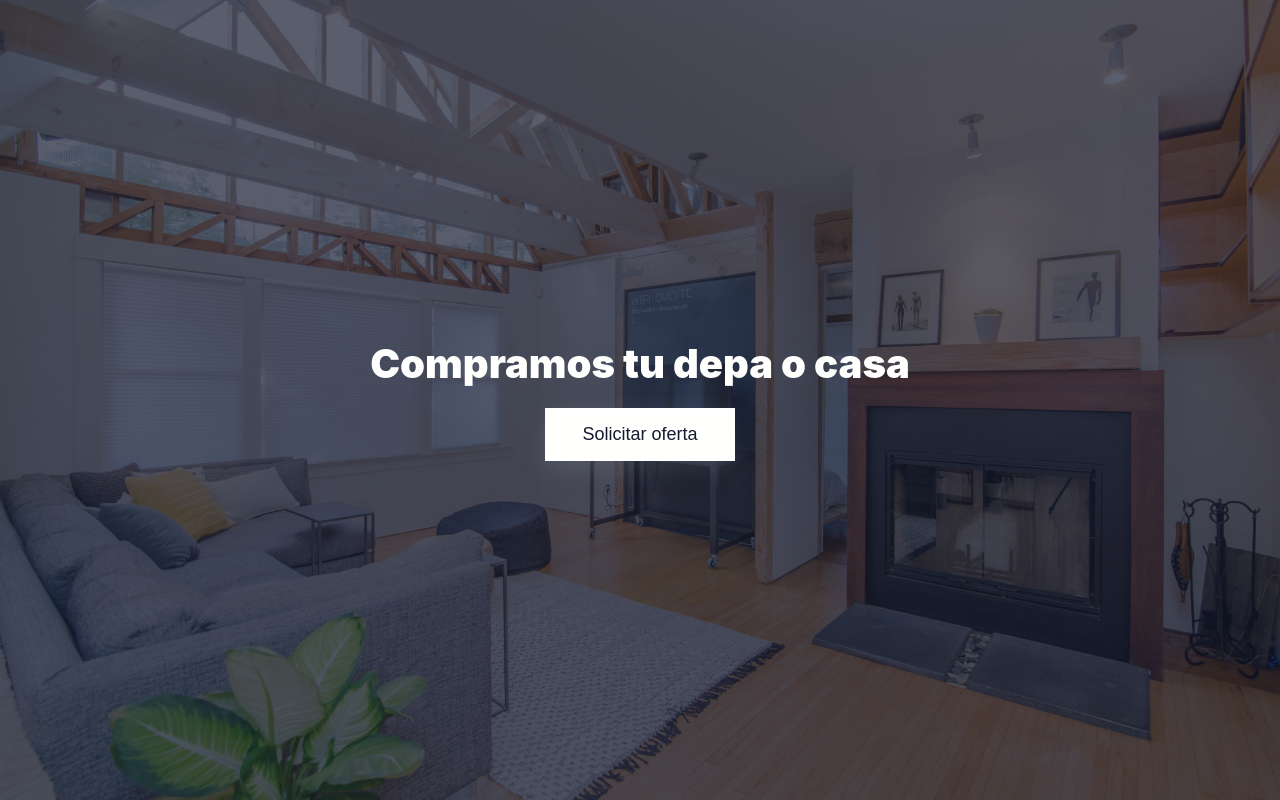
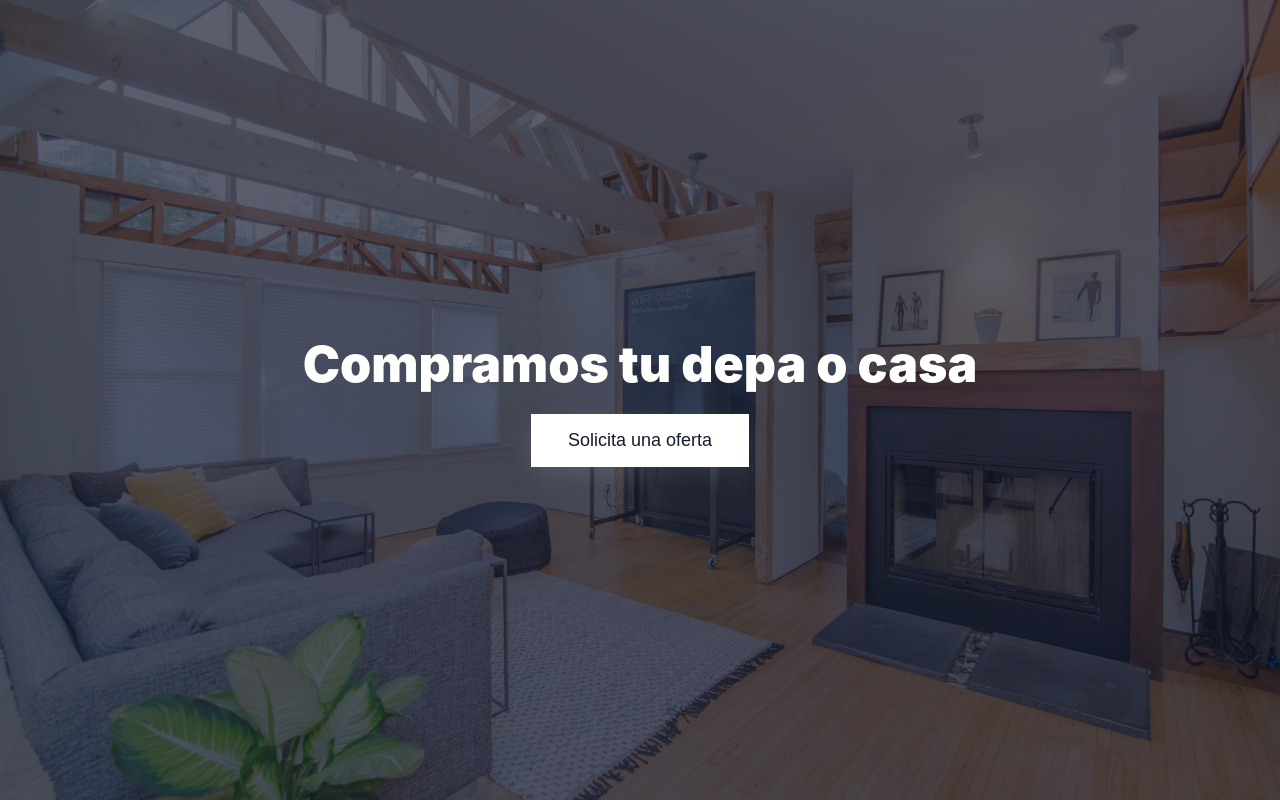
Before and after one commit to ShocKWavEv1/challenge-habi, a React (Create React App) app: page / in a window 1280 px wide. Built offline with nearby package versions, Linux system fonts and the light colour scheme.

Commit message:
minor changes

```diff
--- a/src/App.js
+++ b/src/App.js
@@ -11,7 +11,7 @@ function App() {
   const [currentIdx, handleCurrentIdx] = useState(localStorage.getItem("currentIdx"));
   const [payload, setPayload] = useState(initialState);
 
-  const navigate = useNavigate()
+  const navigate = useNavigate();
 
 	const currentStep = localStorage.getItem("currentIdx");
 
--- a/src/components/Input/Input.js
+++ b/src/components/Input/Input.js
@@ -9,6 +9,6 @@ export const Input = styled.input`
     color: ${props => props.theme.colors.black["500"]};
     background-color: white;
     ::placeholder {
-        color: ${props => props.theme.colors.black["300"]};
+        color: ${props => props.theme.colors.black["400"]};
     }
 `;
--- a/src/index.css
+++ b/src/index.css
@@ -24,5 +24,5 @@ body {
 }
 
 .currency-input::placeholder {
-  color: #7F8EC0;
+  color: #4B5682;
 }
--- a/src/pages/Landing/Landing.js
+++ b/src/pages/Landing/Landing.js
@@ -8,12 +8,12 @@ const Landing = () => {
     return(
         <div style={{ width: "100%", height: "100vh", position: "relative", zIndex: 0, backgroundColor: "black", backgroundImage: `url(${bg})`, backgroundSize: "cover", backgroundPosition: "center", display: "flex", alignItems: "center", justifyContent: "center", flexDirection: "column" }} >
             <div style={{ width: "100%", height: "100%", display: "flex", alignItems: "center", justifyContent: "center", textAlign: "center", flexDirection: "column", position: "absolute", zIndex: 1, backgroundColor: "rgba(21,26,48, .7)" }} >
-                <Heading variant="H6BOLD" color="white" >
+                <Heading variant="H5BOLD" color="white" >
                     Compramos tu depa o casa
                 </Heading>
                 <div style={{ marginTop: "20px" }} >
                     <Button onClick={() => {navigate("/datos"); localStorage.setItem("currentIdx", "/datos")}} variant="inverted" >
-                        Solicitar oferta
+                        Solicita una oferta
                     </Button>
                 </div>
             </div>
```
